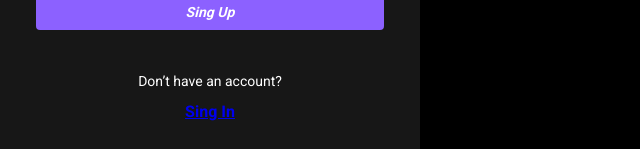
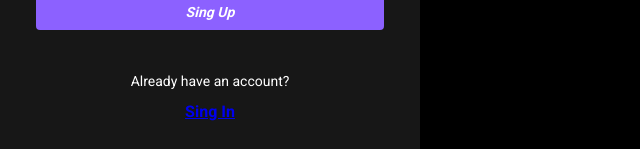
Before and after one commit to Pashkouski/Flashcards, a React (Vite) app: page /register in a window 1280 px wide. Shown: the part 1625-1774 px from the top of the page, without its empty margins (0-640 px from the left). Built offline with nearby package versions, Linux system fonts and the light colour scheme; a web font is replaced by a local one.

Commit message:
"add component 'register'"

```diff
--- a/src/components/ui/login/login.tsx
+++ b/src/components/ui/login/login.tsx
@@ -60,7 +60,7 @@ export const Login = () => {
           Don&rsquo;t have an account?
         </Typography>
         <Typography className={st.singUp} variant="subtitle1">
-          <Link to={'/'}>Sing Up</Link>
+          <Link to={'/register'}>Sing Up</Link>
         </Typography>
       </CardComponent>
     </form>
--- a/src/components/ui/register/register.tsx
+++ b/src/components/ui/register/register.tsx
@@ -80,7 +80,7 @@ export const Register = () => {
           Sing Up
         </Button>
         <Typography className={st.text} variant="body2">
-          Don&rsquo;t have an account?
+          Already have an account?
         </Typography>
         <Typography className={st.singUp} variant="subtitle1">
           <Link to={'/'}>Sing In</Link>
```
Also changed, not shown: 1 other file (tests, documents, lock files or other folders).
